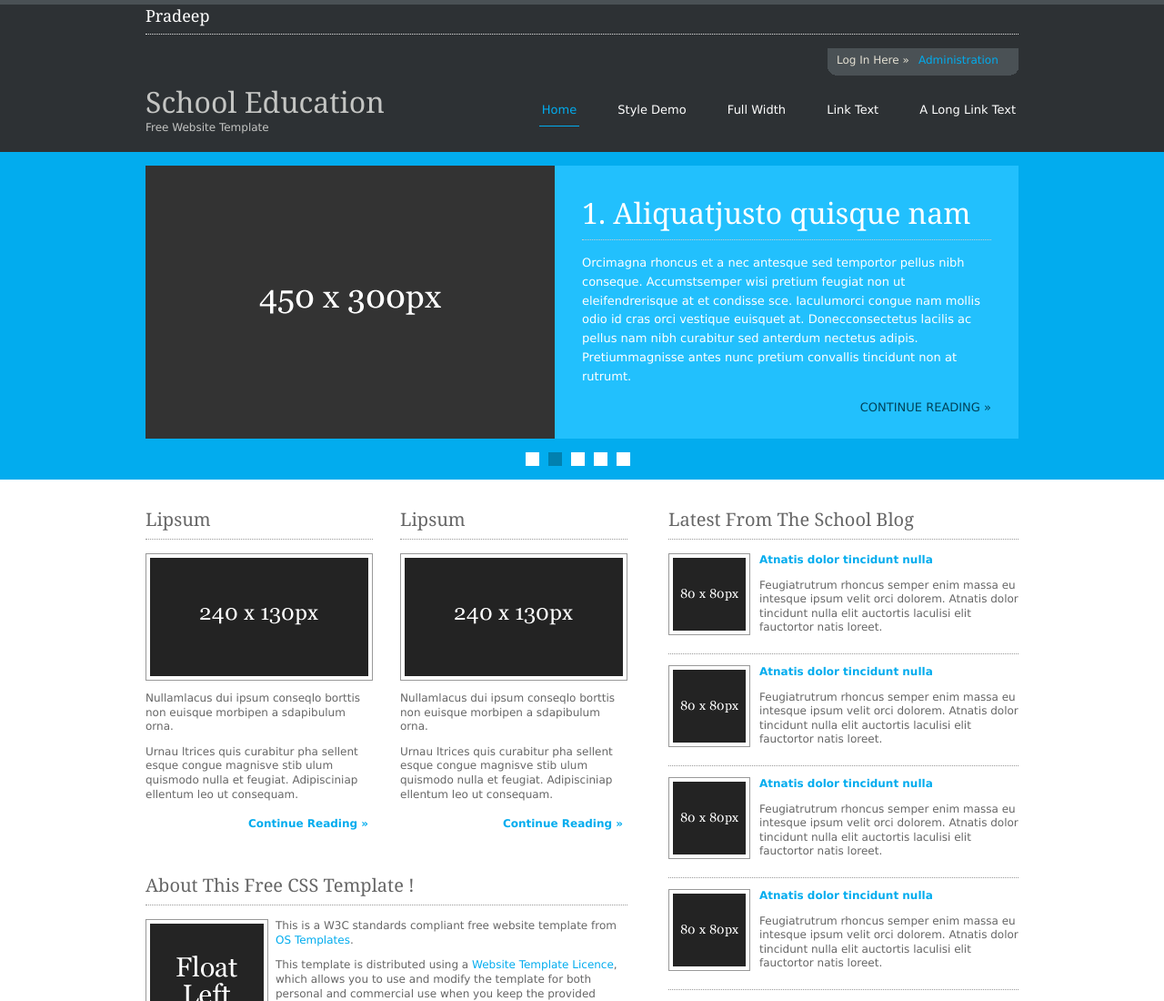
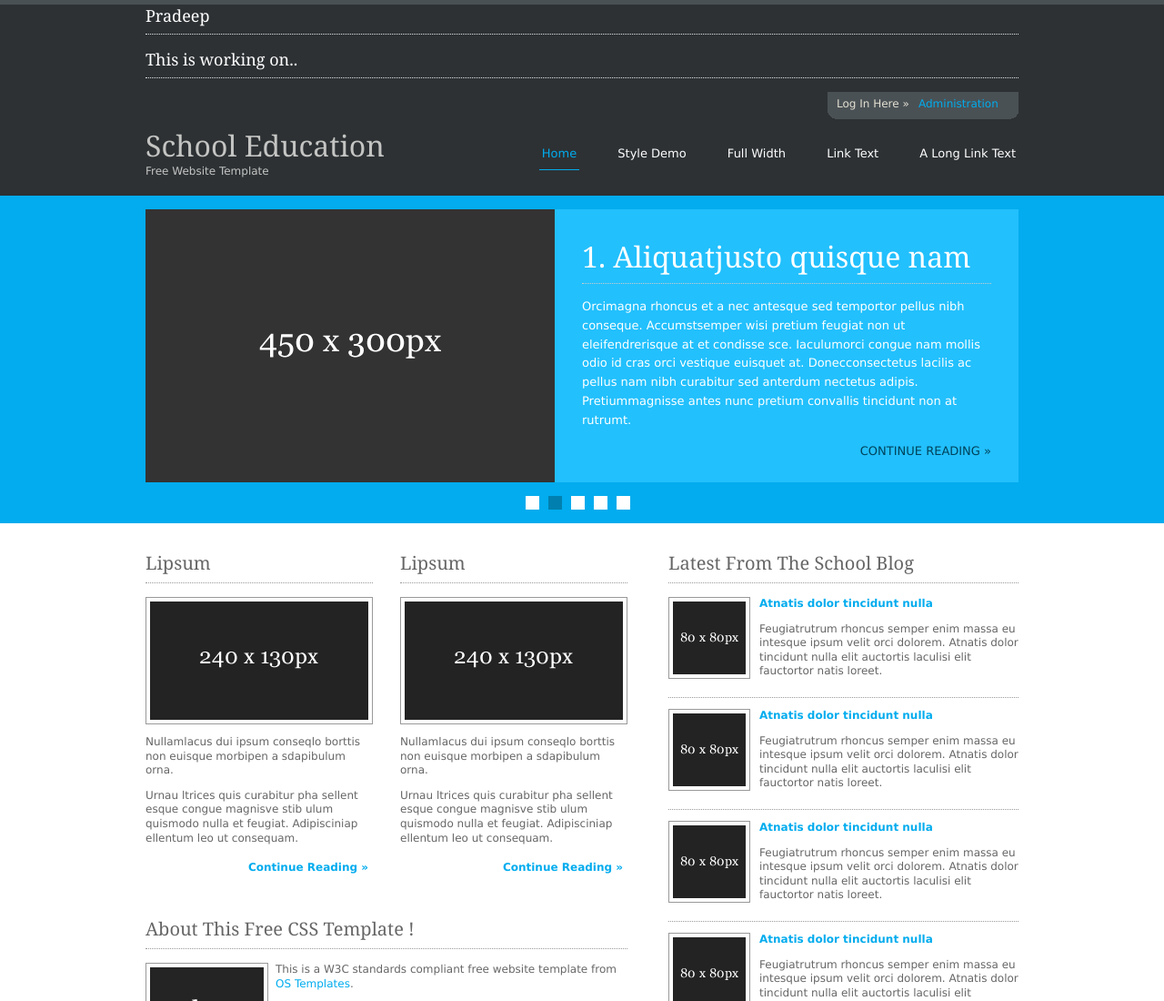
Before and after one commit to pk9807/Test, a plain HTML site: page index.html in a window 1280 px wide. Shown: the top 1100 px of the page at 91% size. Drawn offline with Linux system fonts and the light colour scheme.

Commit message:
Update index.html

```diff
--- a/index.html
+++ b/index.html
@@ -32,6 +32,7 @@ $(function() {
 <div class="wrapper col0">
   <div id="topbar">
       <h1>Pradeep</h1>
+      <h1>This is working on..</h1>
     <div id="slidepanel">
       <div class="topbox">
         <h2>Nullamlacus dui ipsum</h2>
```
